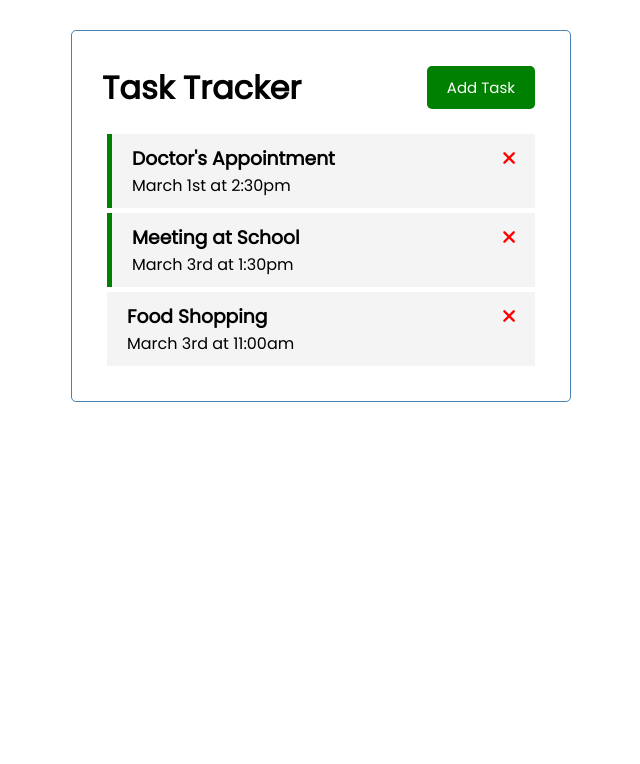
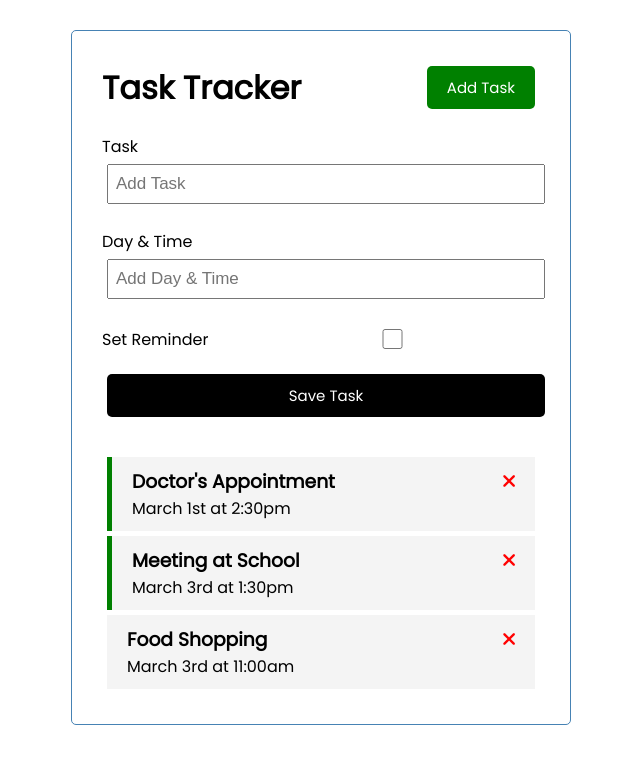
Before and after one commit to wyne-ybanez/vue-basics, a Vue app in the folder task-tracker-proj/vue-task-tracker-proj/: page / in a window 1280 px wide. Shown: the top 764 px of the page, without its empty margins (319-959 px from the left). Built offline with nearby package versions, Linux system fonts and the light colour scheme.

Commit message:
Add AddTask component and form

```diff
--- a/task-tracker-proj/vue-task-tracker-proj/src/App.vue
+++ b/task-tracker-proj/vue-task-tracker-proj/src/App.vue
@@ -1,7 +1,10 @@
 <template>
   <div class="container">
+    <!-- Header -->
     <Header title="Task Tracker"/>
-    <!-- 'delete-task' is emitted from Task.vue -->
+    <!-- AddTask -->
+    <AddTask/>
+    <!-- Task, 'delete-task' is emitted from Task.vue -->
     <Tasks
     @toggle-reminder="toggleReminder"
     @delete-task="deleteTask"
@@ -13,11 +16,13 @@
 <script>
 import Header from './components/Header'
 import Tasks from './components/Tasks'
+import AddTask from './components/AddTask'
 
 export default {
   name: 'App',
   components: {
     Header,
+    AddTask,
     Tasks,
   },
   // Somewhere to collect your data
--- /dev/null
+++ b/task-tracker-proj/vue-task-tracker-proj/src/components/AddTask.vue
@@ -0,0 +1,65 @@
+<template>
+  <form @submit="onSubmit" class="add-form">
+    <div class="form-control">
+        <label>Task</label>
+        <input type="text" v-model="text" name="text" placeholder="Add Task" />
+    </div>
+    <div class="form-control">
+        <label>Day & Time</label>
+        <input
+        type="text"
+        v-model="day"
+        name="day"
+        placeholder="Add Day & Time"
+        />
+    </div>
+    <div class="form-control form-control-check">
+        <label>Set Reminder</label>
+        <input type="checkbox" v-model="reminder" name="reminder" />
+    </div>
+    <input type="submit" value="Save Task" class="btn btn-block" />
+  </form>
+</template>
+
+<script>
+export default {
+    name: 'AddTask',
+}
+</script>
+
+<style scoped>
+.add-form {
+    margin-bottom: 40px;
+}
+
+.form-control {
+    margin: 20px 0;
+}
+
+.form-control label {
+    display: block;
+}
+
+.form-control input {
+    width: 100%;
+    height: 40px;
+    margin: 5px;
+    padding: 3px 7px;
+    font-size: 17px;
+}
+
+.form-control-check {
+    display: flex;
+    align-items: center;
+    justify-content: space-between;
+}
+
+.form-control-check label {
+    flex: 1;
+}
+
+.form-control-check input {
+    flex: 2;
+    height: 20px;
+}
+</style>
```
